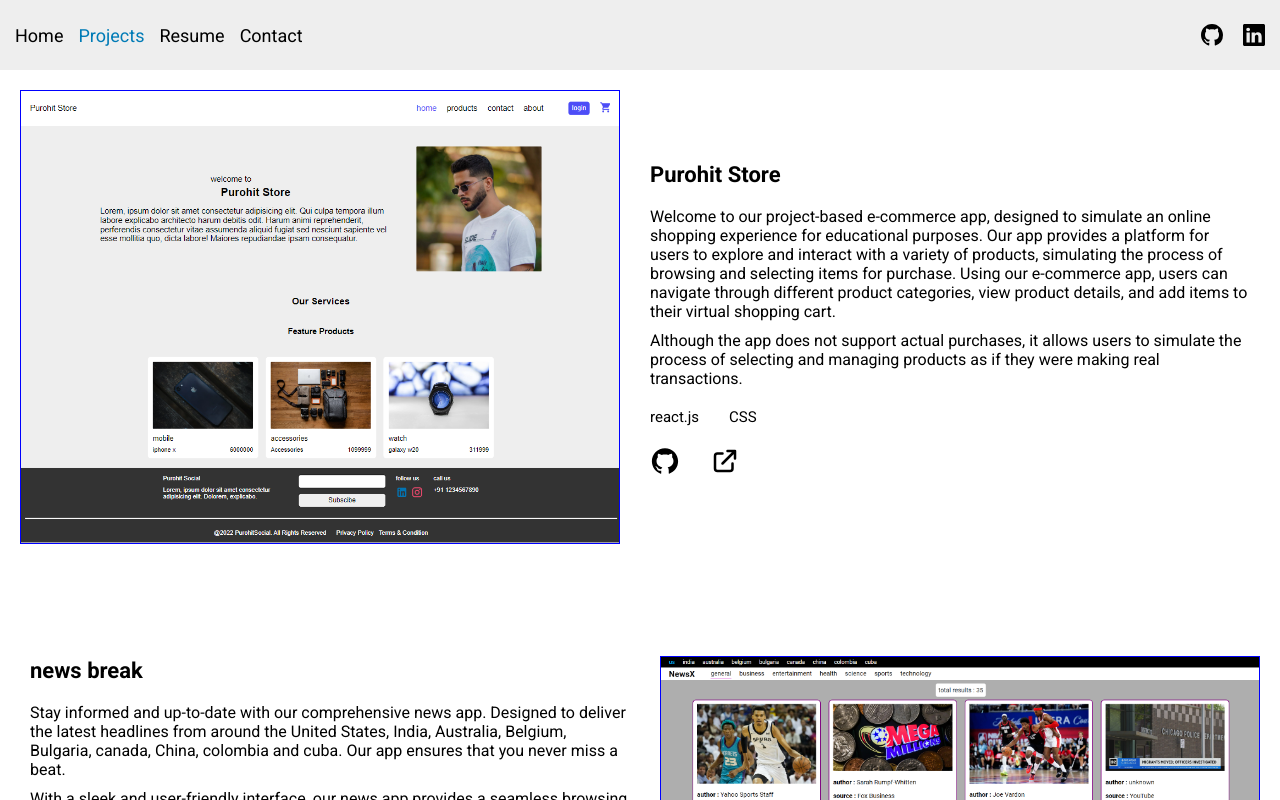
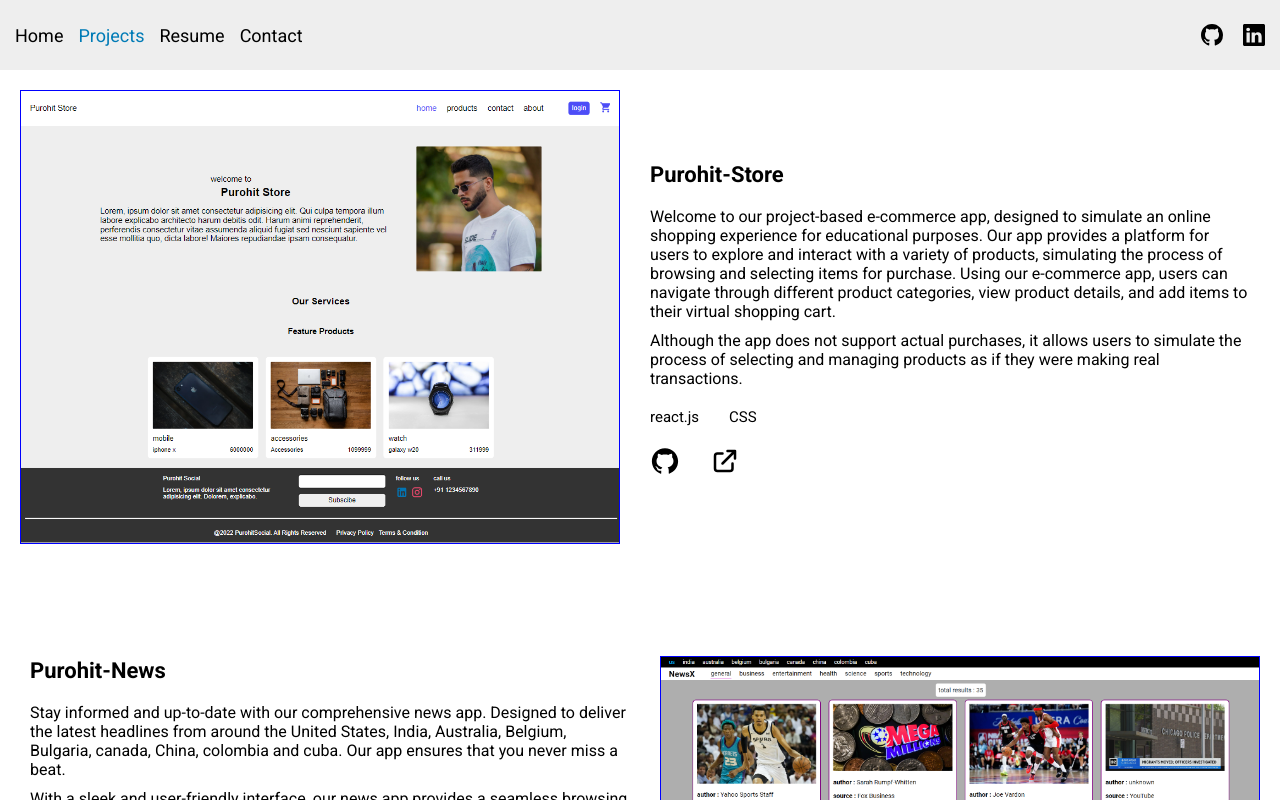
Before and after one commit to purohitgautam/purohit_gautam, a React (Create React App) app: page /projects in a window 1280 px wide. Shown: the top 800 px of the page. Built offline with nearby package versions, Linux system fonts and the light colour scheme.

Commit message:
Update Projects.js
updating project name and liveDemo URL

```diff
--- a/src/component/Projects.js
+++ b/src/component/Projects.js
@@ -8,7 +8,7 @@ export default function Projects() {
 
       <Project
        image={require('./images/purohitSocial-image.png')}
-       name={'Purohit Store'}
+       name={'Purohit-Store'}
        description={<><p>Welcome to our project-based e-commerce app, designed to simulate an online shopping experience for educational purposes. Our app provides a platform for users to explore and interact with a variety of products, simulating the process of browsing and selecting items for purchase. Using our e-commerce app, users can navigate through different product categories, view product details, and add items to their virtual shopping cart.</p> <p> Although the app does not support actual purchases, it allows users to simulate the process of selecting and managing products as if they were making real transactions.</p></>}
        language={'react.js'}
        styling={'CSS'}
@@ -18,13 +18,13 @@ export default function Projects() {
 
       <Project
        image={require('./images/newsBreak-image.png')}
-       name={'news break'}
+       name={'Purohit-News'}
        description={<><p>Stay informed and up-to-date with our comprehensive news app. Designed to deliver the latest headlines from around the United States, India, Australia, Belgium, Bulgaria, canada, China, colombia and cuba. Our app ensures that you never miss a beat.</p> <p>With a sleek and user-friendly interface, our news app provides a seamless browsing experience. Explore a wide range of categories including General, Business, Technology, Science, Sports and Health. Customize your news feed to prioritize the topics that matter most to you.</p></>}
        language={'react.js'}
        styling={'CSS'}
        projectCode={'https://github.com/purohitgautam/news_break'}
        reverseRow={'row-reverse'}
-       liveDemo={'https://purohitgautam.netlify.app//projects/nodemo'}
+       liveDemo={'https://purohitgautam.netlify.app/projects/nodemo'}
       />
     </section>
   )
```
